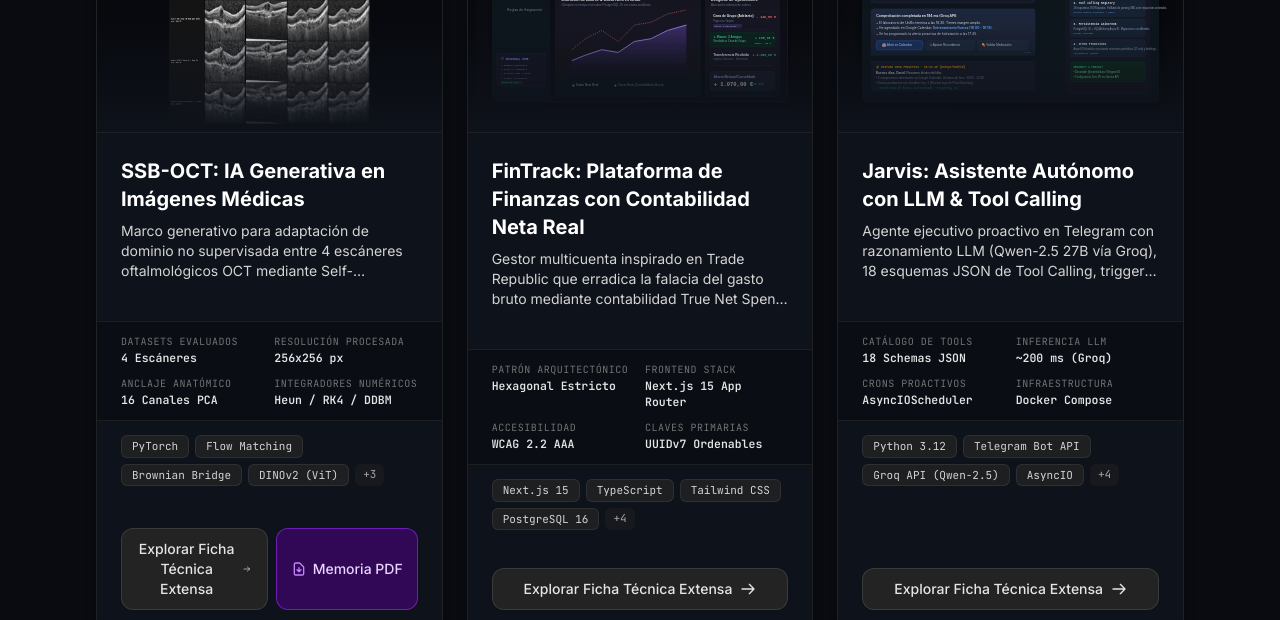
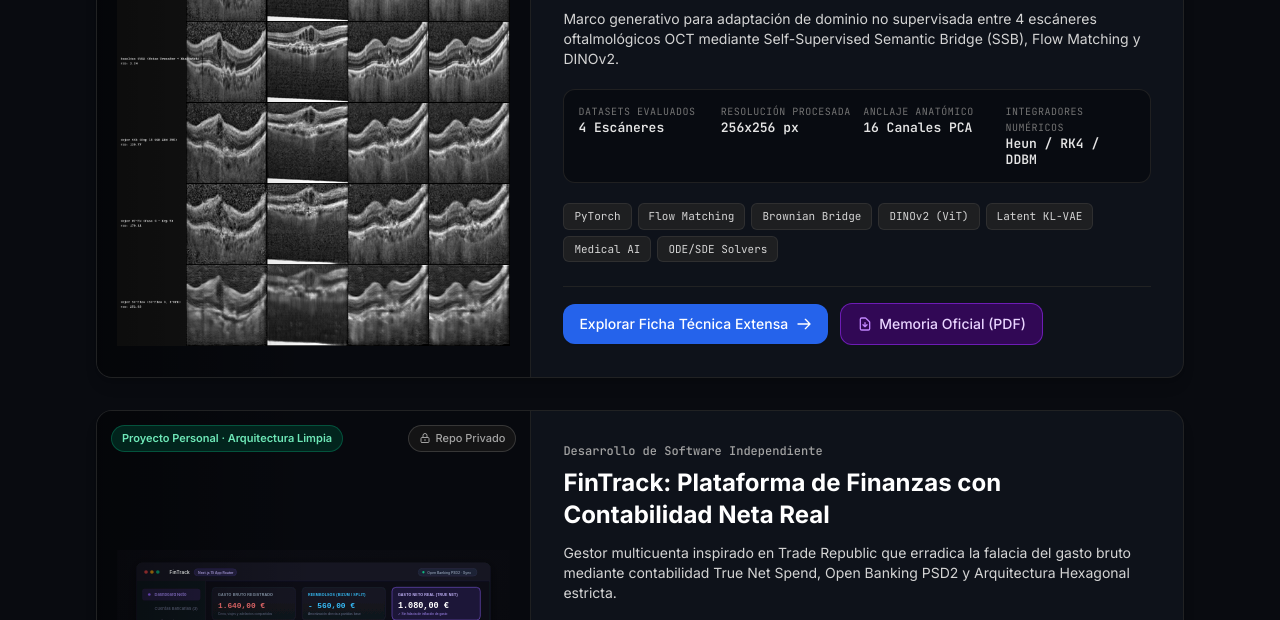
Before and after one commit to dvalloz/dvalloz.github.io, a plain HTML site: page index.html in a window 1280 px wide. Shown: the part 943-1563 px from the top of the page. Drawn offline with nearby package versions, Linux system fonts and the light colour scheme.

Commit message:
feat: layout horizontal de tarjetas de proyectos en lista vertical

```diff
--- a/assets/js/main.js
+++ b/assets/js/main.js
@@ -367,20 +367,19 @@ function createProjectCardHTML(project) {
     : '';
 
   return `
-    <article class="project-card group bg-[#0e121a] hover:bg-[#121722] rounded-2xl border border-neutral-800/80 hover:border-blue-500/50 transition-all duration-300 flex flex-col justify-between overflow-hidden shadow-lg hover:shadow-2xl hover:shadow-blue-500/5">
-      <div>
-        <!-- Visual Media Header (Image First) -->
-        <div class="relative w-full h-52 sm:h-56 bg-[#07090e] border-b border-neutral-800/80 overflow-hidden cursor-pointer open-modal-trigger" data-id="${project.id}">
+    <article class="project-card group bg-[#0e121a] hover:bg-[#121722] rounded-2xl border border-neutral-800/80 hover:border-blue-500/50 transition-all duration-300 flex flex-col lg:flex-row overflow-hidden shadow-lg hover:shadow-2xl hover:shadow-blue-500/5">
+      <!-- Left Side: Image / Mockup Preview -->
+      <div class="lg:w-[42%] xl:w-[40%] relative bg-[#07090e] border-b lg:border-b-0 lg:border-r border-neutral-800/80 overflow-hidden cursor-pointer open-modal-trigger flex items-center justify-center min-h-[250px] sm:min-h-[290px] lg:min-h-[350px]" data-id="${project.id}">
         <img
           src="${project.featuredImage}"
           alt="${project.title}"
-            class="w-full h-full object-cover sm:object-contain p-2 group-hover:scale-[1.03] transition-transform duration-300"
+          class="w-full h-full object-contain p-3.5 sm:p-5 group-hover:scale-[1.03] transition-transform duration-300"
           loading="lazy"
         >
-          <div class="absolute inset-0 bg-gradient-to-t from-[#0e121a] via-transparent to-black/30 pointer-events-none"></div>
+        <div class="absolute inset-0 bg-gradient-to-t lg:bg-gradient-to-r from-black/40 via-transparent to-transparent pointer-events-none"></div>
 
         <!-- Top Floating Badges -->
-          <div class="absolute top-3 left-3 right-3 flex items-center justify-between gap-2 pointer-events-auto">
+        <div class="absolute top-3.5 left-3.5 right-3.5 flex items-center justify-between gap-2 pointer-events-auto">
           <span class="inline-flex items-center px-2.5 py-1 rounded-full text-[11px] font-semibold border backdrop-blur-md ${badgeClasses}">
             ${project.type}
           </span>
@@ -391,58 +390,60 @@ function createProjectCardHTML(project) {
         </div>
 
         <!-- Quick inspect hint -->
-          <div class="absolute bottom-2.5 right-3 opacity-0 group-hover:opacity-100 transition-opacity duration-200">
-            <span class="inline-flex items-center gap-1 px-2.5 py-1 rounded-md text-[11px] font-mono bg-black/75 text-blue-300 border border-blue-500/40 backdrop-blur-sm">
+        <div class="absolute bottom-3 right-3 opacity-0 group-hover:opacity-100 transition-opacity duration-200">
+          <span class="inline-flex items-center gap-1 px-2.5 py-1 rounded-md text-[11px] font-mono bg-black/80 text-blue-300 border border-blue-500/40 backdrop-blur-sm shadow-md">
             <svg class="w-3.5 h-3.5" fill="none" stroke="currentColor" viewBox="0 0 24 24"><path stroke-linecap="round" stroke-linejoin="round" stroke-width="2" d="M15 12a3 3 0 11-6 0 3 3 0 016 0z"></path><path stroke-linecap="round" stroke-linejoin="round" stroke-width="2" d="M2.458 12C3.732 7.943 7.523 5 12 5c4.478 0 8.268 2.943 9.542 7-1.274 4.057-5.064 7-9.542 7-4.477 0-8.268-2.943-9.542-7z"></path></svg>
             Ver Ficha Técnica
           </span>
         </div>
       </div>
 
-        <!-- Card Content Body -->
-        <div class="p-5 sm:p-6 pb-4">
+      <!-- Right Side: Content Details -->
+      <div class="lg:w-[58%] xl:w-[60%] p-6 sm:p-7 lg:p-8 flex flex-col justify-between">
+        <div>
+          <!-- Header Meta -->
+          <div class="text-xs font-mono text-neutral-400 mb-2 font-medium">
+            <span>${project.institution}</span>
+          </div>
+
+          <!-- Title -->
           <h3
-            class="text-lg sm:text-xl font-bold text-white group-hover:text-blue-400 transition-colors cursor-pointer open-modal-trigger mb-2 leading-snug"
+            class="text-xl sm:text-2xl font-bold text-white group-hover:text-blue-400 transition-colors cursor-pointer open-modal-trigger mb-3 leading-snug"
             data-id="${project.id}"
           >
             ${project.title}
           </h3>
 
-          <p class="text-xs sm:text-sm text-neutral-300 line-clamp-3 mb-4 leading-relaxed">
+          <!-- Description -->
+          <p class="text-xs sm:text-sm text-neutral-300 leading-relaxed mb-5">
             ${project.shortDescription}
           </p>
-        </div>
 
-        <!-- Key Metrics Strip -->
-        <div class="px-5 sm:px-6 py-3 bg-[#0a0d14] border-y border-neutral-800/70 grid grid-cols-2 gap-2.5 text-xs">
+          <!-- Key Metrics Strip (4 columns) -->
+          <div class="p-3.5 rounded-xl bg-[#080b11] border border-neutral-800/80 grid grid-cols-2 sm:grid-cols-4 gap-3 text-xs mb-5">
             ${project.metrics.map(m => `
               <div>
                 <span class="text-neutral-500 block text-[10px] uppercase font-mono tracking-wider">${m.label}</span>
-              <span class="text-neutral-200 font-semibold font-mono text-[11.5px]">${m.value}</span>
+                <span class="text-neutral-200 font-semibold font-mono text-xs sm:text-[13px]">${m.value}</span>
               </div>
             `).join('')}
           </div>
 
           <!-- Tags List -->
-        <div class="px-5 sm:px-6 py-3.5 flex flex-wrap gap-1.5">
-          ${project.tags.slice(0, 4).map(tag => `
-            <span class="px-2.5 py-0.5 rounded-md text-[11px] font-mono bg-neutral-800/70 text-neutral-300 border border-neutral-700/50">
+          <div class="flex flex-wrap gap-1.5 mb-6">
+            ${project.tags.map(tag => `
+              <span class="px-2.5 py-1 rounded-md text-[11px] font-mono bg-neutral-800/70 text-neutral-300 border border-neutral-700/50">
                 ${tag}
               </span>
             `).join('')}
-          ${project.tags.length > 4 ? `
-            <span class="px-2 py-0.5 rounded-md text-[11px] font-mono bg-neutral-800/40 text-neutral-400">
-              +${project.tags.length - 4}
-            </span>
-          ` : ''}
           </div>
         </div>
 
-      <!-- Action Footer -->
-      <div class="p-5 sm:p-6 pt-2 flex flex-col sm:flex-row gap-2">
+        <!-- Action Buttons Row -->
+        <div class="pt-4 border-t border-neutral-800/80 flex flex-wrap items-center gap-3">
           <button
             data-id="${project.id}"
-          class="open-modal-trigger flex-1 flex items-center justify-center gap-2 py-2.5 px-4 rounded-xl bg-neutral-800/90 hover:bg-blue-600 text-neutral-200 hover:text-white font-medium text-xs sm:text-sm border border-neutral-700/80 hover:border-blue-500 transition-all duration-200 shadow-sm"
+            class="open-modal-trigger inline-flex items-center justify-center gap-2 py-2.5 px-4 rounded-xl bg-blue-600 hover:bg-blue-500 text-white font-medium text-xs sm:text-sm transition-all duration-200 shadow-sm"
           >
             <span>Explorar Ficha Técnica Extensa</span>
             <svg class="w-4 h-4 transition-transform group-hover:translate-x-1" fill="none" stroke="currentColor" viewBox="0 0 24 24"><path stroke-linecap="round" stroke-linejoin="round" stroke-width="2" d="M14 5l7 7m0 0l-7 7m7-7H3"></path></svg>
@@ -453,13 +454,26 @@ function createProjectCardHTML(project) {
               href="${project.pdfUrl}"
               target="_blank"
               rel="noopener noreferrer"
-            class="inline-flex items-center justify-center gap-1.5 py-2.5 px-3.5 rounded-xl bg-purple-950/80 hover:bg-purple-900 text-purple-200 border border-purple-700/80 hover:border-purple-600 font-medium text-xs sm:text-sm transition-all"
+              class="inline-flex items-center justify-center gap-1.5 py-2.5 px-4 rounded-xl bg-purple-950/80 hover:bg-purple-900 text-purple-200 border border-purple-700/80 hover:border-purple-600 font-medium text-xs sm:text-sm transition-all"
               title="Leer Memoria Oficial en el navegador"
             >
               <svg class="w-4 h-4 text-purple-400" fill="none" stroke="currentColor" viewBox="0 0 24 24"><path stroke-linecap="round" stroke-linejoin="round" stroke-width="2" d="M12 10v6m0 0l-3-3m3 3l3-3m2 8H7a2 2 0 01-2-2V5a2 2 0 012-2h5.586a1 1 0 01.707.293l5.414 5.414a1 1 0 01.293.707V19a2 2 0 01-2 2z"></path></svg>
-            <span>Memoria PDF</span>
+              <span>Memoria Oficial (PDF)</span>
             </a>
           ` : ''}
+
+          ${!project.repoPrivate ? `
+            <a
+              href="${project.repoUrl}"
+              target="_blank"
+              rel="noopener noreferrer"
+              class="inline-flex items-center justify-center gap-1.5 py-2.5 px-3.5 rounded-xl bg-neutral-900 hover:bg-neutral-800 text-neutral-200 hover:text-white border border-neutral-700/80 font-medium text-xs sm:text-sm transition-all"
+            >
+              <svg class="w-4 h-4" fill="currentColor" viewBox="0 0 24 24"><path fill-rule="evenodd" clip-rule="evenodd" d="M12 2C6.477 2 2 6.484 2 12.017c0 4.425 2.865 8.18 6.839 9.504.5.092.682-.217.682-.483 0-.237-.008-.868-.013-1.703-2.782.605-3.369-1.343-3.369-1.343-.454-1.158-1.11-1.466-1.11-1.466-.908-.62.069-.608.069-.608 1.003.07 1.53 1.032 1.53 1.032.892 1.53 2.341 1.088 2.91.832.092-.647.35-1.088.636-1.338-2.22-.253-4.555-1.113-4.555-4.951 0-1.093.39-1.988 1.029-2.688-.103-.253-.446-1.272.098-2.65 0 0 .84-.27 2.75 1.026A9.564 9.564 0 0112 6.844c.85.004 1.705.115 2.504.337 1.909-1.296 2.747-1.027 2.747-1.027.546 1.379.202 2.398.1 2.651.64.7 1.028 1.595 1.028 2.688 0 3.848-2.339 4.695-4.566 4.943.359.309.678.92.678 1.855 0 1.338-.012 2.419-.012 2.747 0 .268.18.58.688.482A10.019 10.019 0 0022 12.017C22 6.484 17.522 2 12 2z"/></svg>
+              <span>GitHub</span>
+            </a>
+          ` : ''}
+        </div>
       </div>
     </article>
   `;
--- a/index.html
+++ b/index.html
@@ -206,8 +206,8 @@
         </div>
       </div>
 
-      <!-- Projects Grid (Injected dynamically with images) -->
-      <div id="projects-grid" class="grid grid-cols-1 md:grid-cols-2 lg:grid-cols-3 gap-6">
+      <!-- Projects List (Horizontal cards stacked vertically) -->
+      <div id="projects-grid" class="flex flex-col gap-8">
         <!-- Rendered by main.js with project images -->
       </div>
     </section>
```
Lines whose indentation alone changed are shown as unchanged.
